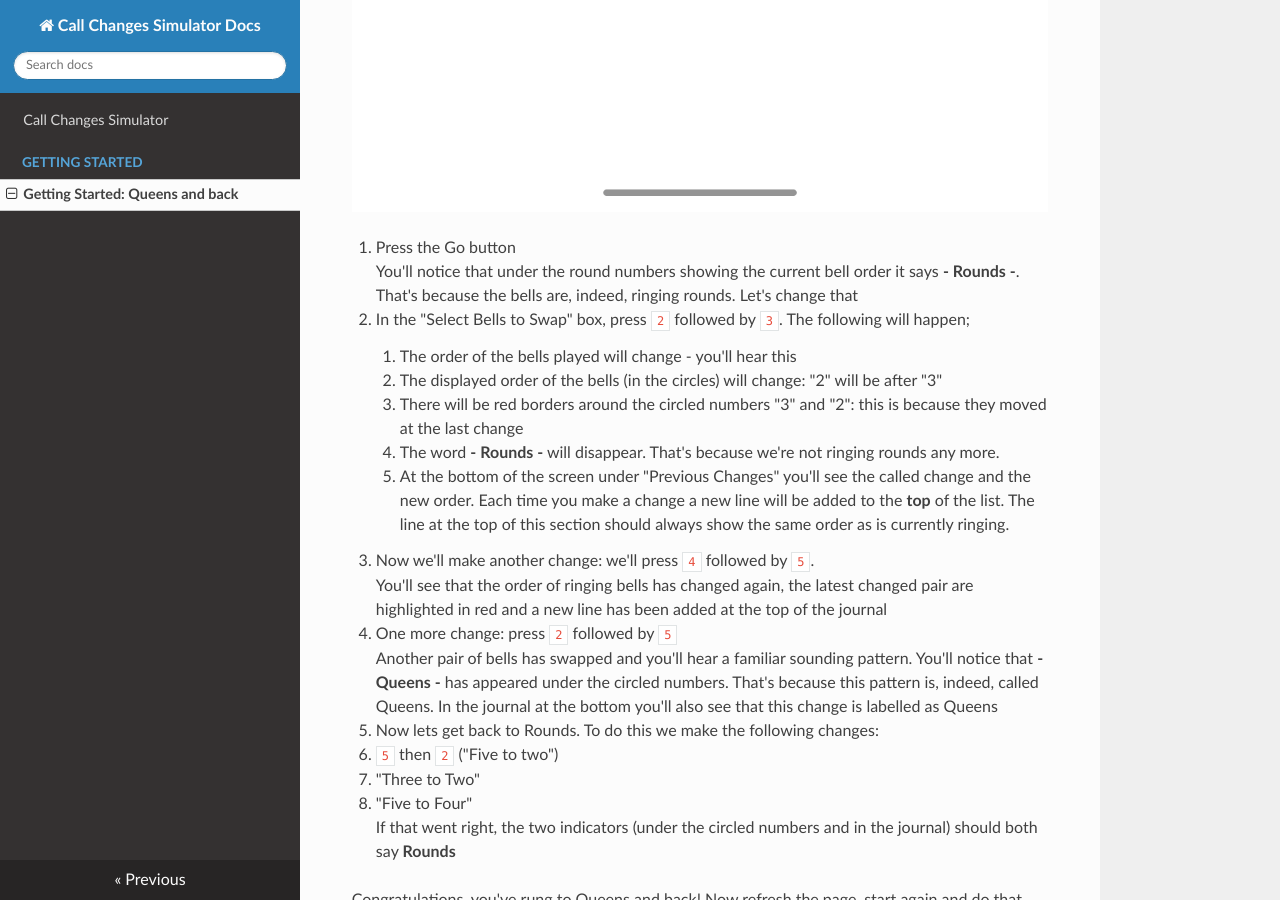
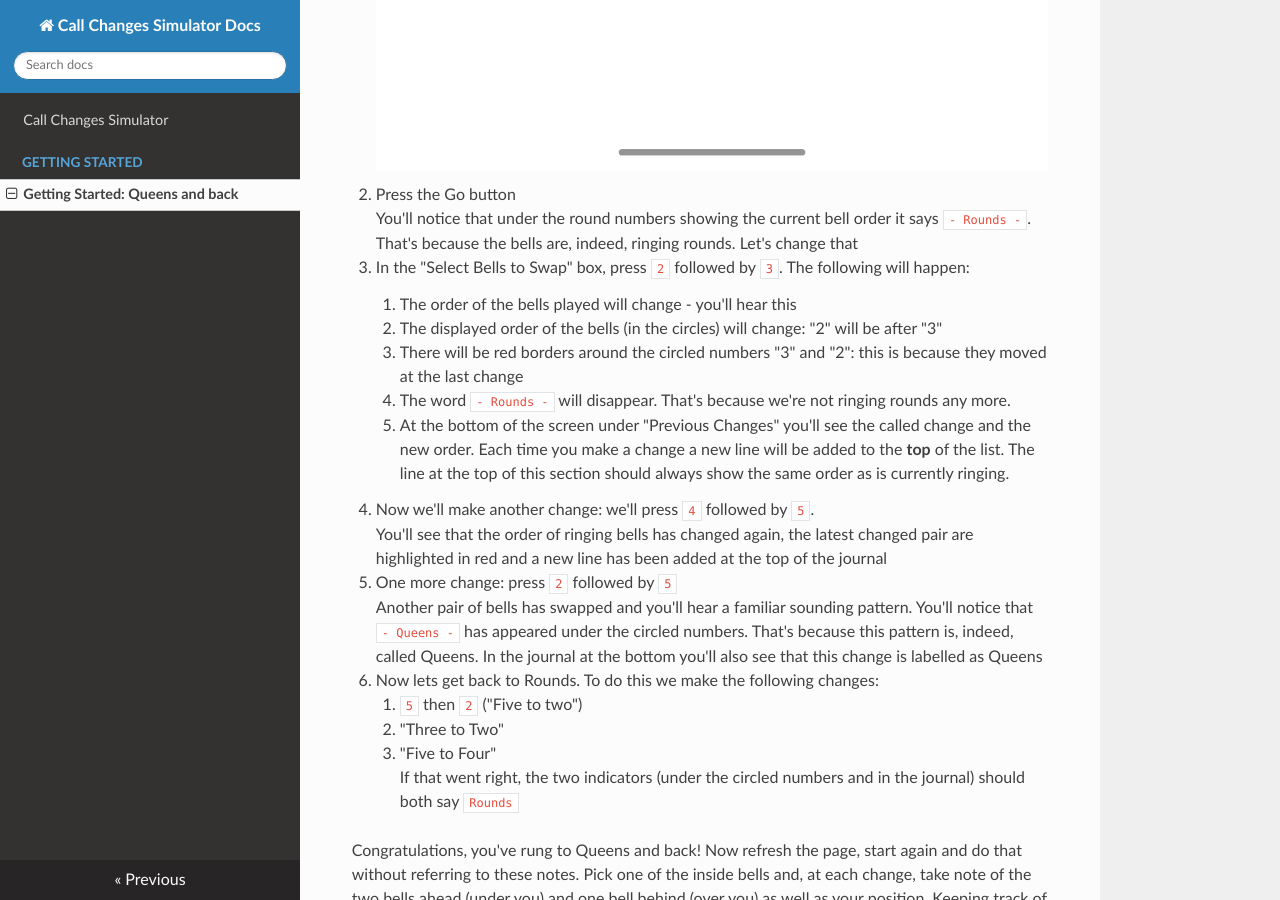
Before and after one commit to CallChangeSim/CCS-docs, an MkDocs documentation site: the page built from docs/getting-started/getting-started.md, in a window 1280 px wide and 900 px high, scrolled down 1690 px. Built offline with MkDocs 1.6.1, drawn with Linux system fonts in a browser that asks for light colours; nearby versions of some CDN libraries; some of the changed lines change nothing that is shown.

Commit message:
Minor changes

```diff
--- a/docs/getting-started/getting-started.md
+++ b/docs/getting-started/getting-started.md
@@ -13,25 +13,23 @@ Here's how to ring a short sequence of changes on Call Change Simulator, the sim
 `TODO: Need the mkdocs method for cross reference`
 `TODO: Resize Pictures`
 `TODO: Need to blur phone status stuff`
-
 ![Alt: Image of Front Page of Call Change Simulator](../png/1-Start_Screen.png)
-
-2. Press the Go button
-	You'll notice that under the round numbers showing the current bell order it says **- Rounds -**. That's because the bells are, indeed, ringing rounds. Let's change that
-0. In the "Select Bells to Swap" box, press `2` followed by `3`. The following will happen;
+0. Press the Go button
+	You'll notice that under the round numbers showing the current bell order it says `- Rounds -`. That's because the bells are, indeed, ringing rounds. Let's change that
+0. In the "Select Bells to Swap" box, press `2` followed by `3`. The following will happen:
 	1. The order of the bells played will change - you'll hear this
 	0. The displayed order of the bells (in the circles) will change: "2" will be after "3"
 	0. There will be red borders around the circled numbers "3" and "2": this is because they moved at the last change
-	0. The word **- Rounds -** will disappear. That's because we're not ringing rounds any more.
+	0. The word `- Rounds -` will disappear. That's because we're not ringing rounds any more.
 	0. At the bottom of the screen under "Previous Changes" you'll see the called change and the new order. Each time you make a change a new line will be added to the **top** of the list. The line at the top of this section should always show the same order as is currently ringing.
 0. Now we'll make another change: we'll press `4` followed by `5`.
 	You'll see that the order of ringing bells has changed again, the latest changed pair are highlighted in red and a new line has been added at the top of the journal
 0. One more change: press `2` followed by `5`
-    Another pair of bells has swapped and you'll hear a familiar sounding pattern. You'll notice that **- Queens -** has appeared under the circled numbers. That's because this pattern is, indeed, called Queens. In the journal at the bottom you'll also see that this change is labelled as Queens
+    Another pair of bells has swapped and you'll hear a familiar sounding pattern. You'll notice that `- Queens -` has appeared under the circled numbers. That's because this pattern is, indeed, called Queens. In the journal at the bottom you'll also see that this change is labelled as Queens
 0. Now lets get back to Rounds. To do this we make the following changes:
-   1. `5` then `2` ("Five to two")
-   0. "Three to Two"
-   0. "Five to Four"
-     If that went right, the two indicators (under the circled numbers and in the journal) should both say **Rounds**
+	1. `5` then `2` ("Five to two")
+	0. "Three to Two"
+	0. "Five to Four"
+	If that went right, the two indicators (under the circled numbers and in the journal) should both say `Rounds`
 
 Congratulations, you've rung to Queens and back! Now refresh the page, start again and do that without referring to these notes. Pick one of the inside bells and, at each change, take note of the two bells ahead (under you) and one bell behind (over you) as well as your position. Keeping track of these bells will help you when you get called.
```
